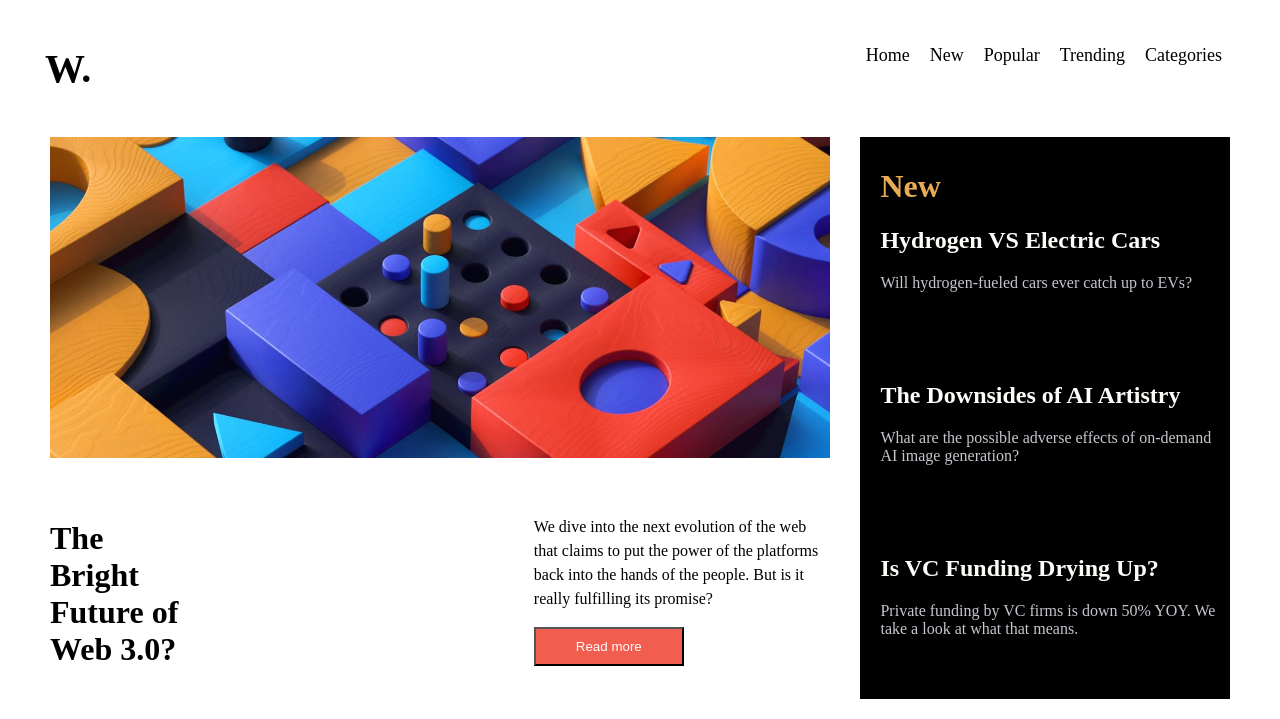
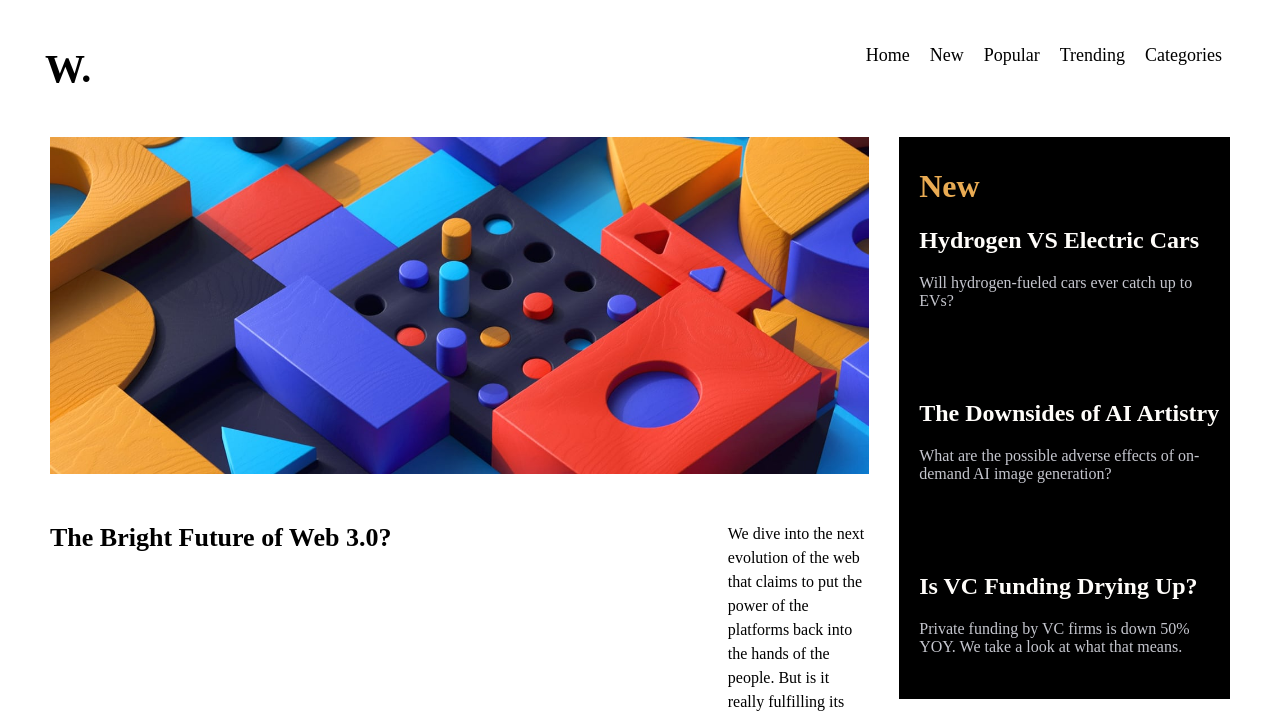
Before and after one commit to CyCodez/News-Home-Page, a plain HTML site: page index.html in a window 1280 px wide. Shown: the top 719 px of the page. Drawn offline with Linux system fonts and the light colour scheme.

Commit message:
reformatted heading

```diff
--- a/index.css
+++ b/index.css
@@ -70,7 +70,8 @@ button {
 /* Style the left column */
 .paragraph1 {
   grid-area: left;
-  margin-right: 15px;
+  white-space: nowrap;
+  font-size: small;
 }
 
 /* Style the middle column */
```
